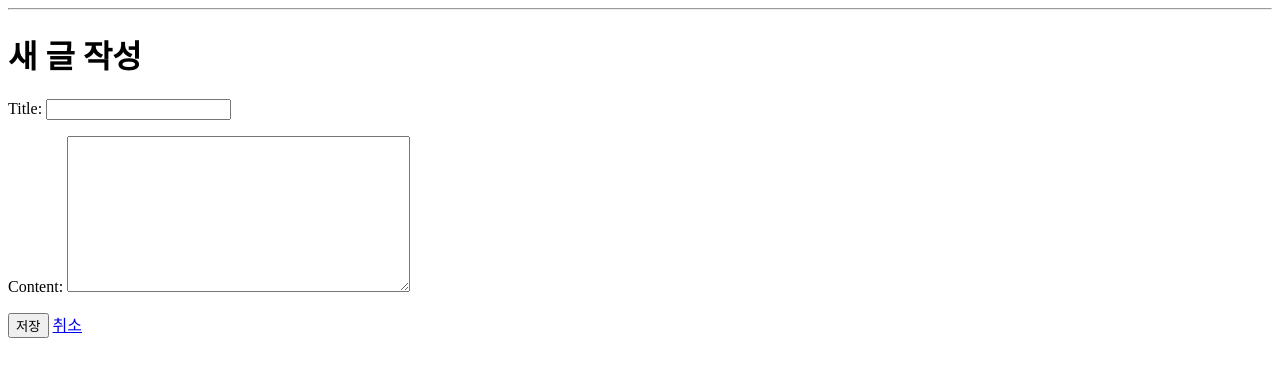
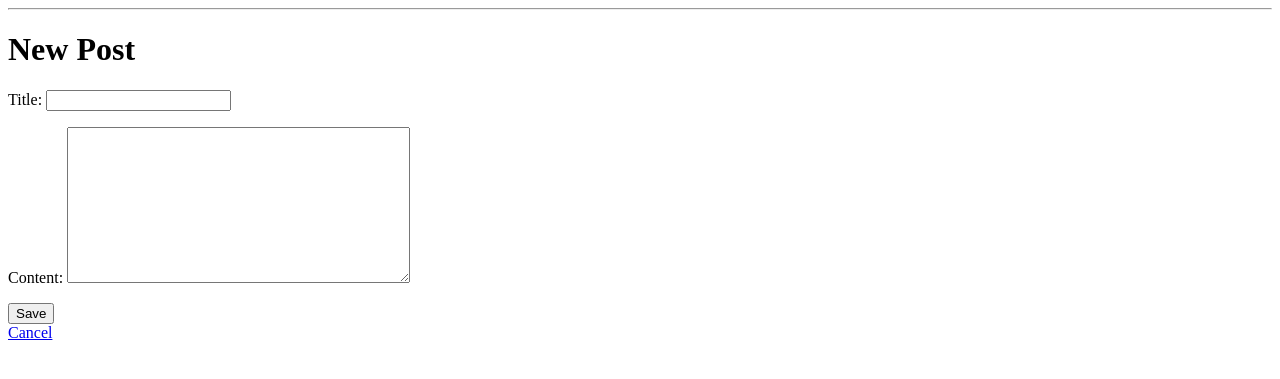
Before and after one commit to negun2/soldesk, a Django app: template onpremweb/community/templates/community/post_form.html in a window 1280 px wide. Shown: the part 32-411 px from the top of the page. Run offline with Django 3.2, Linux system fonts and the light colour scheme; the template is opened without the code that fills it: values that come from a table or form of the project are taken from there, others are empty; parts of the project's set-up code (start-up, migrations or seed data) failed here and were passed over.

Commit message:
Update post_form.html

```diff
--- a/onpremweb/community/templates/community/post_form.html
+++ b/onpremweb/community/templates/community/post_form.html
@@ -1,10 +1,9 @@
 {% extends "base.html" %}
 {% block content %}
-  <h1>{% if object %}글 수정{% else %}새 글 작성{% endif %}</h1>
-  <form method="post">
-    {% csrf_token %}
+  <h1>{% if form.instance.pk %}Edit{% else %}New{% endif %} Post</h1>
+  <form method="post">{% csrf_token %}
     {{ form.as_p }}
-    <button type="submit">저장</button>
-    <a href="{% url 'community:list' %}">취소</a>
+    <button type="submit">Save</button>
   </form>
+  <a href="{% url 'community:post_list' %}">Cancel</a>
 {% endblock %}
```
